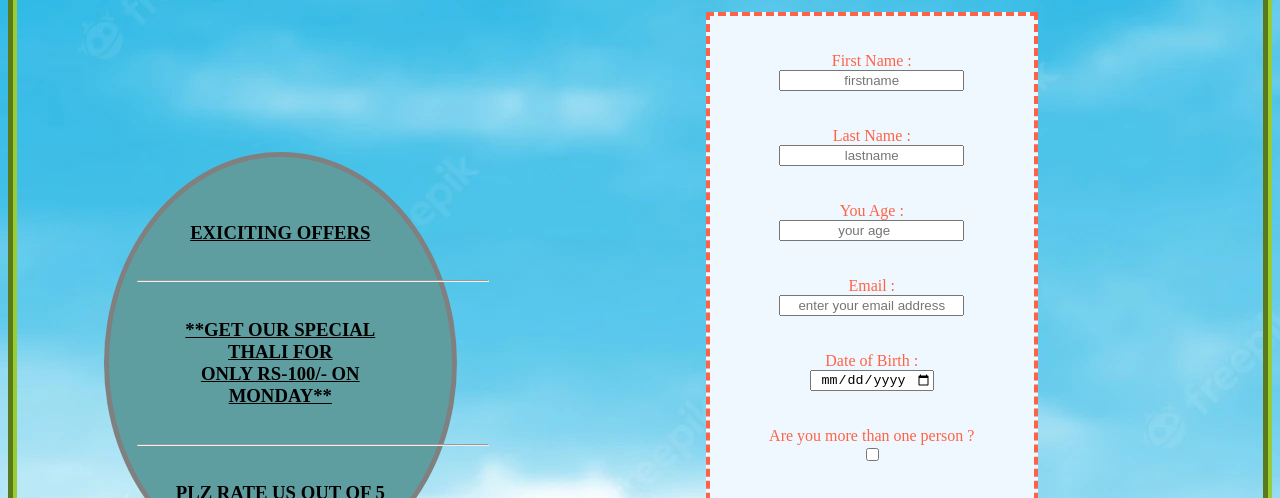
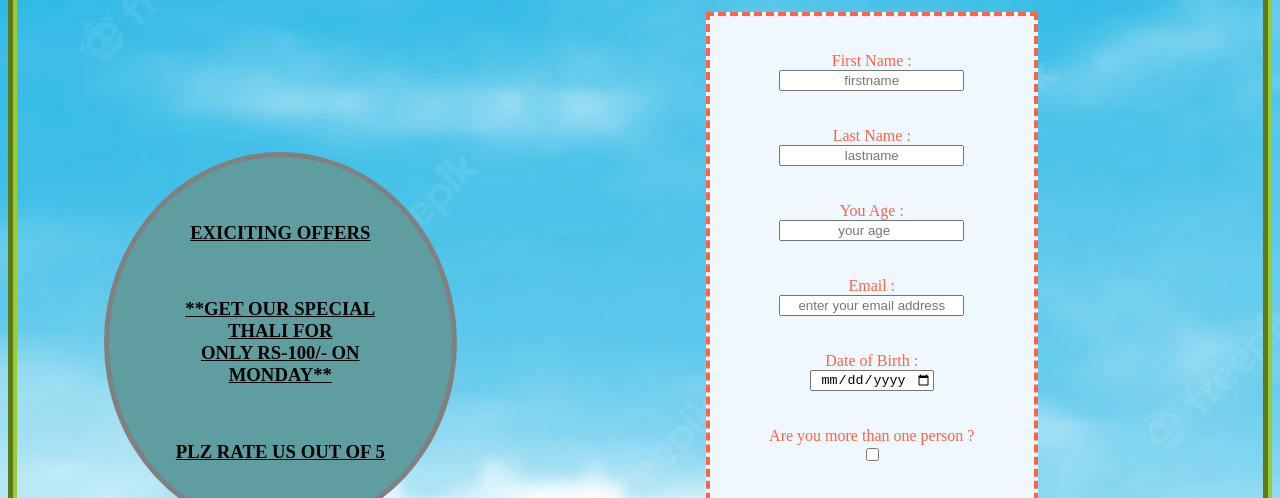
Before and after one commit to RanganaDinesh/css-Handson--2, a plain HTML site: page index.html in a window 1280 px wide. Shown: the part 264-762 px from the top of the page. Drawn offline with Linux system fonts and the light colour scheme.

Commit message:
Update index.html

```diff
--- a/index.html
+++ b/index.html
@@ -19,8 +19,8 @@
 
     <section class="secrg">
         <section id="bg-sec">
-            <h3 class="offer">EXICITING OFFERS</h3><hr class="wid">
-            <h3 class="offer">**GET OUR SPECIAL THALI FOR  <br> ONLY RS-100/- ON MONDAY**</h3><hr class="wid">
+            <h3 class="offer">EXICITING OFFERS</h3>
+            <h3 class="offer">**GET OUR SPECIAL THALI FOR  <br> ONLY RS-100/- ON MONDAY**</h3>
             <h3 class="offer">PLZ RATE US OUT OF 5</h3>
 
         </section>
```
